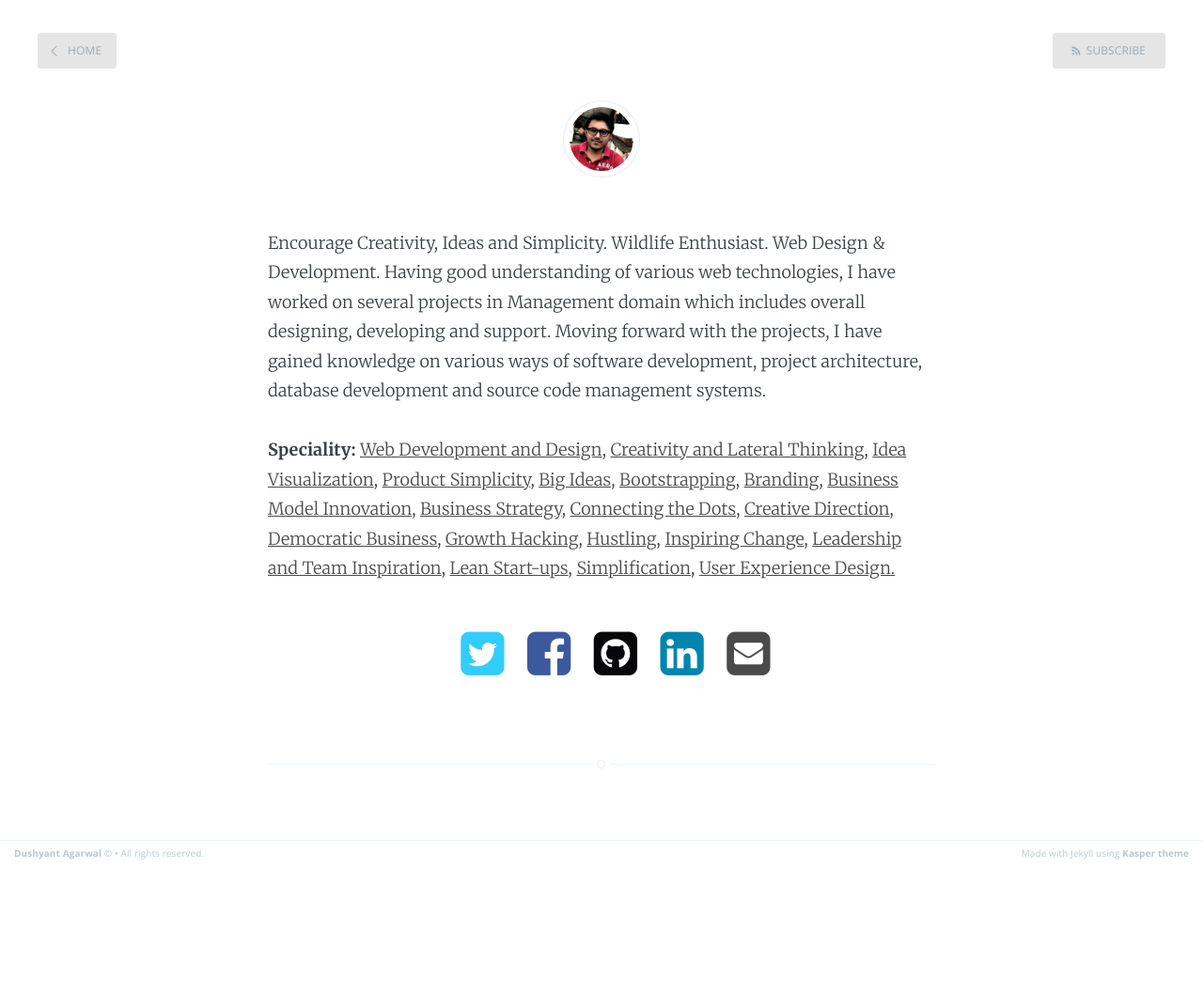
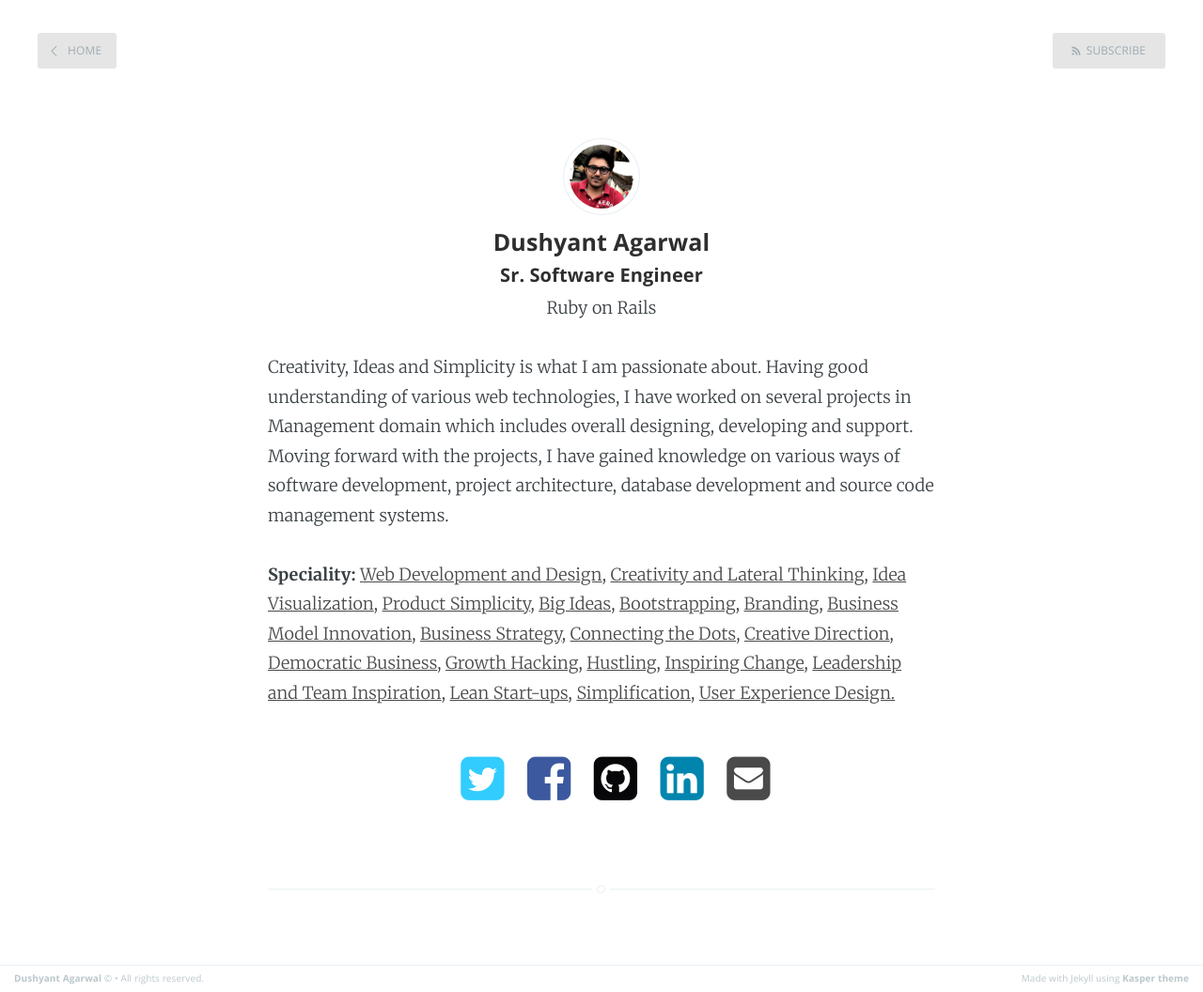
Before and after one commit to dushyant-ag/dushyant-ag.github.io, a Jekyll site: the page built from about.md, in a window 1280 px wide. Shown: the whole page at 94% size. Built offline with Jekyll 4.4.1, drawn with Linux system fonts in a browser that asks for light colours; nearby versions of some CDN libraries; before the commit the page ends 923 px from its top, so only the background shows below that.

Commit message:
about page updated

```diff
--- a/about.md
+++ b/about.md
@@ -2,13 +2,16 @@
 layout: page
 title:
 ---
-<figure class="author-image">
+<figure class="author-image" style="top:0px">
       <a class="img" href="{{ site.baseurl }}" style="background-image: url(/assets/images/profile.jpg)">
              <span class="hidden">{{site.author}}'s Picture</span></a>
 </figure>
 <br>
 <br>
-<p>Encourage Creativity, Ideas and Simplicity. Wildlife Enthusiast. Web Design & Development.
+<h4 class="center">Dushyant Agarwal</h4>
+<h5 class="center">Sr. Software Engineer</h5>
+<p class="center">Ruby on Rails</p>
+<p>Creativity, Ideas and Simplicity is what I am passionate about.
 
 Having good understanding of various web technologies, I have worked on several projects in Management domain which includes overall designing, developing and support. Moving forward with the projects, I have gained knowledge on various ways of software development, project architecture, database development and source code management systems.
 </p>
```
